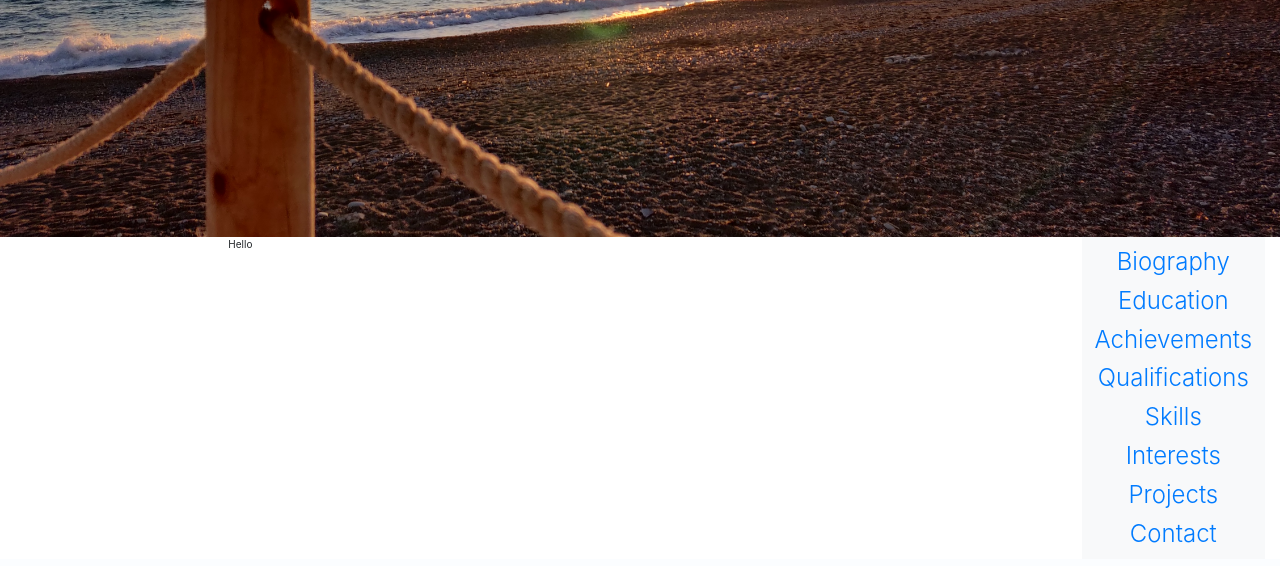
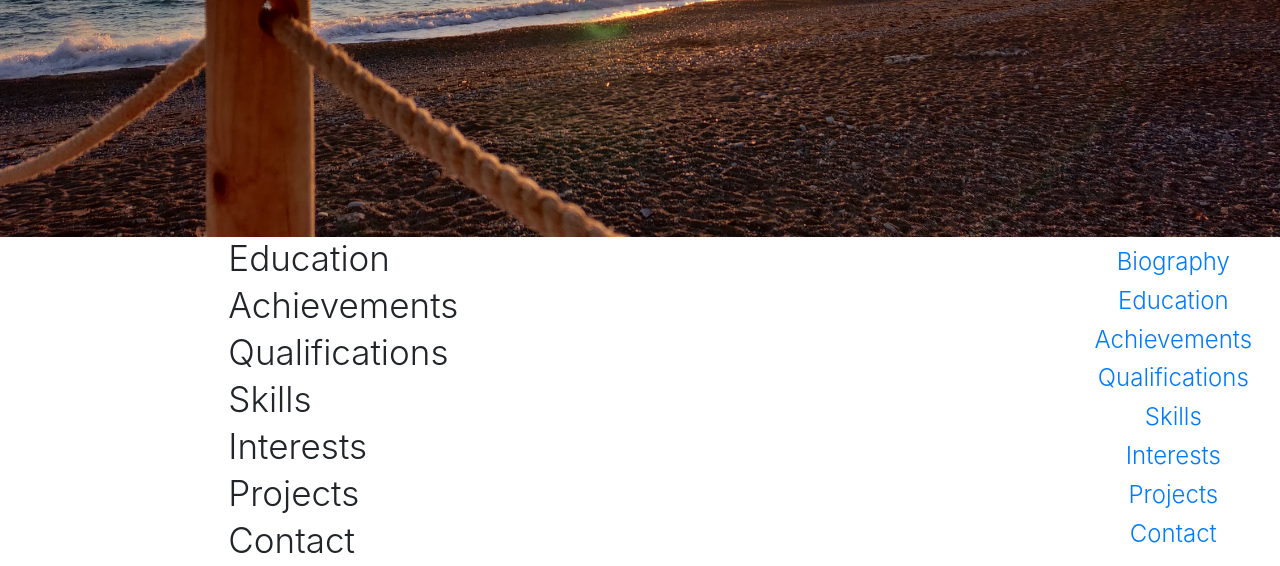
Before and after one commit to Bruncohris13/bridging_coursework, a Django app: page / in a window 1280 px wide. Shown: the part 625-1191 px from the top of the page. Before the commit the page ends 1168 px from the top, so only its background shows below. Run offline with Django 3.2, Linux system fonts and the light colour scheme; data that the repository does not hold is empty; some libraries are stand-ins or nearby versions.

Commit message:
Wrote the Headers for the links

```diff
--- a/django/cv/static/cv/css/cv.css
+++ b/django/cv/static/cv/css/cv.css
@@ -45,3 +45,5 @@
 .div-scrollspy {
     position: relative;
 }
+
+#scrollspy a {}
--- a/django/cv/templates/cv/home_page.html
+++ b/django/cv/templates/cv/home_page.html
@@ -26,7 +26,7 @@
 
 {% block scrollspy %}
     <div data-spy="scroll" data-target="scrollspy" data-offset="50" class="div-scrollspy">
-        <nav class="navbar bg-light display-4 justify-content-center" id="scrollspy">
+        <nav class="navbar display-4 justify-content-center" id="scrollspy">
             <a class="navbar-item nav-link" href="#bio">Biography</a>
             <a class="navbar-item nav-link" href="#education">Education</a>
             <a class="navbar-item nav-link" href="#achievements">Achievements</a>
@@ -40,5 +40,11 @@
 {% endblock %}
 
 {% block content %}
-    <p>Hello</p>
+    <h1 id="education" class="display-4">Education</h1>
+    <h1 id="achievements" class="display-4">Achievements</h1>
+    <h1 id="qualifications" class="display-4">Qualifications</h1>
+    <h1 id="skills" class="display-4">Skills</h1>
+    <h1 id="interests" class="display-4">Interests</h1>
+    <h1 id="projects" class="display-4">Projects</h1>
+    <h1 id="contact" class="display-4">Contact</h1>
 {% endblock %}
```
